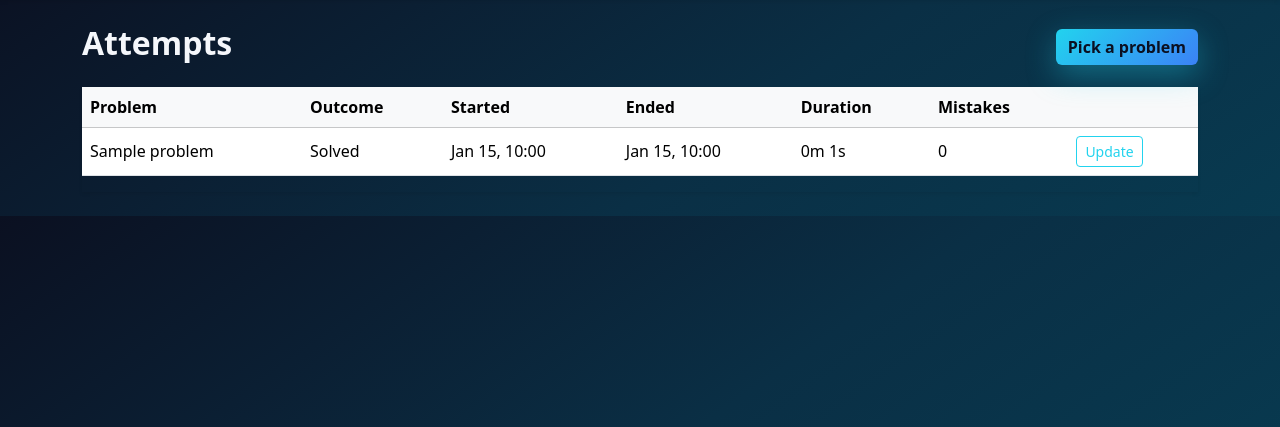
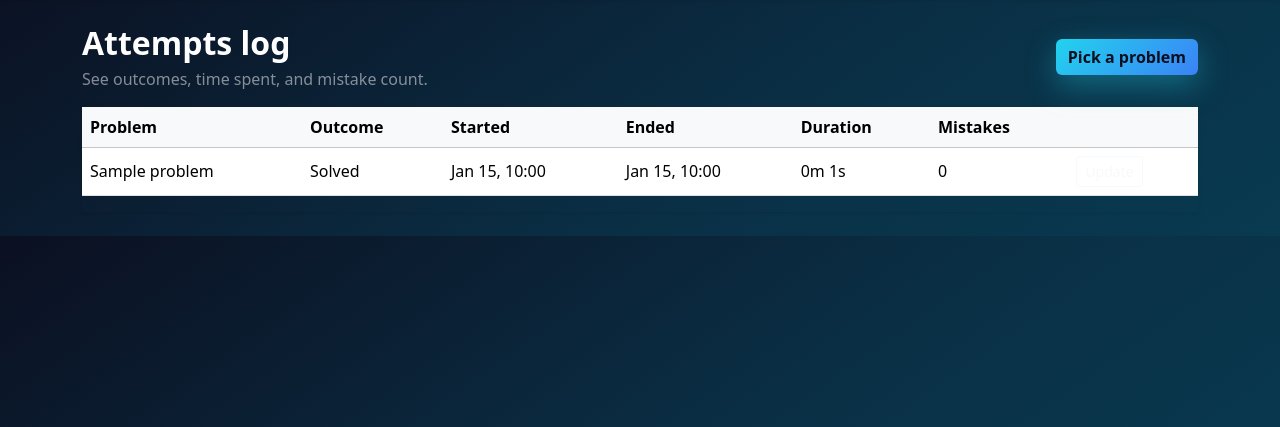
Before and after one commit to 123UsernamemanresU321/OEA, a Django app: page /attempts/ in a window 1280 px wide. Shown: the part 56-483 px from the top of the page. Run offline with Django 5.2, Linux system fonts and the light colour scheme; a user stored in the database is signed in; tables that the repository leaves empty hold one stand-in row (values such as "Sample post"); some libraries are stand-ins or nearby versions.

Commit message:
Update list.html

```diff
--- a/templates/attempts/list.html
+++ b/templates/attempts/list.html
@@ -1,7 +1,10 @@
 {% extends "base.html" %}
 {% block content %}
-<div class="d-flex justify-content-between align-items-center mb-3">
-    <h2 class="fw-bold">Attempts</h2>
+<div class="d-flex justify-content-between align-items-center mb-3 flex-wrap gap-2">
+    <div>
+        <h2 class="fw-bold text-white mb-1">Attempts log</h2>
+        <p class="text-white-50 mb-0">See outcomes, time spent, and mistake count.</p>
+    </div>
     <a class="btn btn-primary" href="{% url 'problem_list' %}">Pick a problem</a>
 </div>
 <div class="table-responsive shadow-sm">
@@ -26,10 +29,10 @@
                 <td>{{ attempt.ended_at|date:"M d, H:i" }}</td>
                 <td>{{ attempt.duration_display }}</td>
                 <td>{{ attempt.mistakes.count }}</td>
-                <td><a class="btn btn-sm btn-outline-primary" href="{% url 'finish_attempt' attempt.pk %}">Update</a></td>
+                <td><a class="btn btn-sm btn-outline-light" href="{% url 'finish_attempt' attempt.pk %}">Update</a></td>
             </tr>
             {% empty %}
-            <tr><td colspan="7" class="text-muted text-center">No attempts yet.</td></tr>
+            <tr><td colspan="7" class="text-white-50 text-center">No attempts yet.</td></tr>
             {% endfor %}
         </tbody>
     </table>
```
